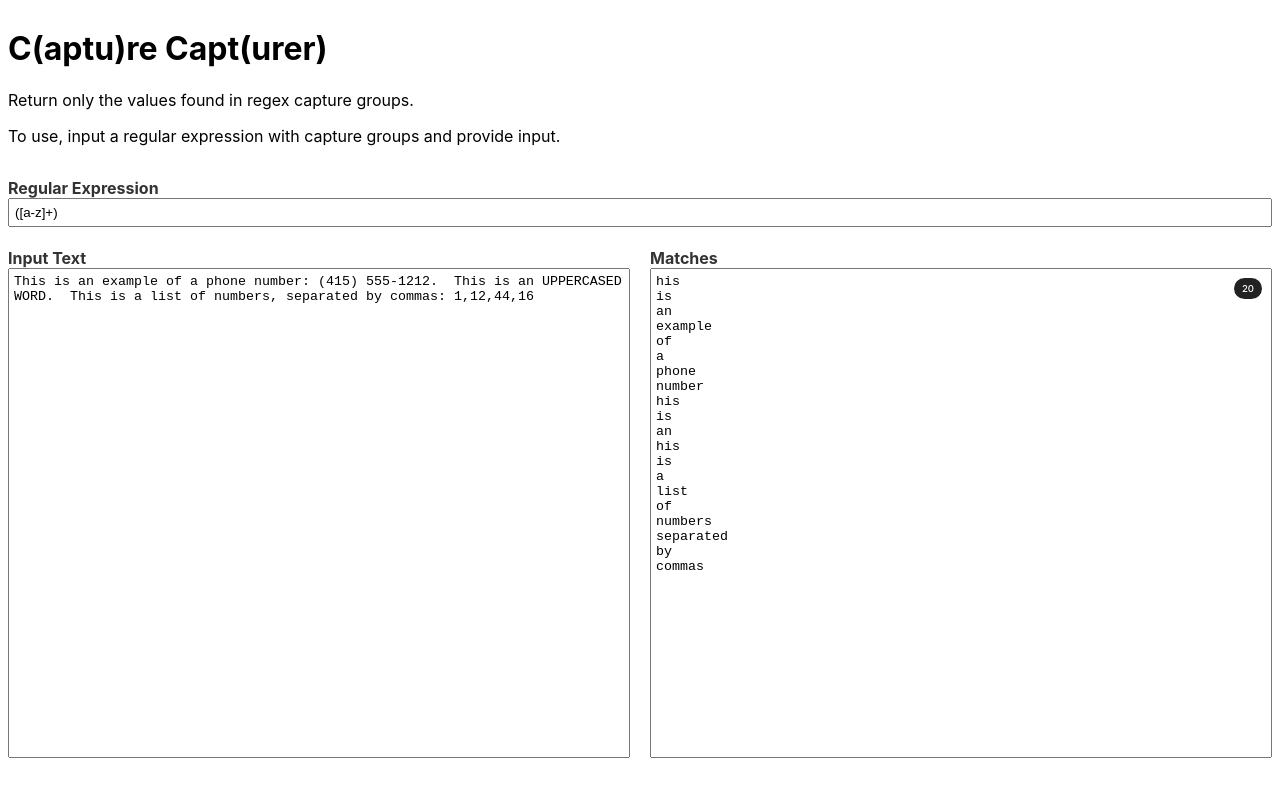
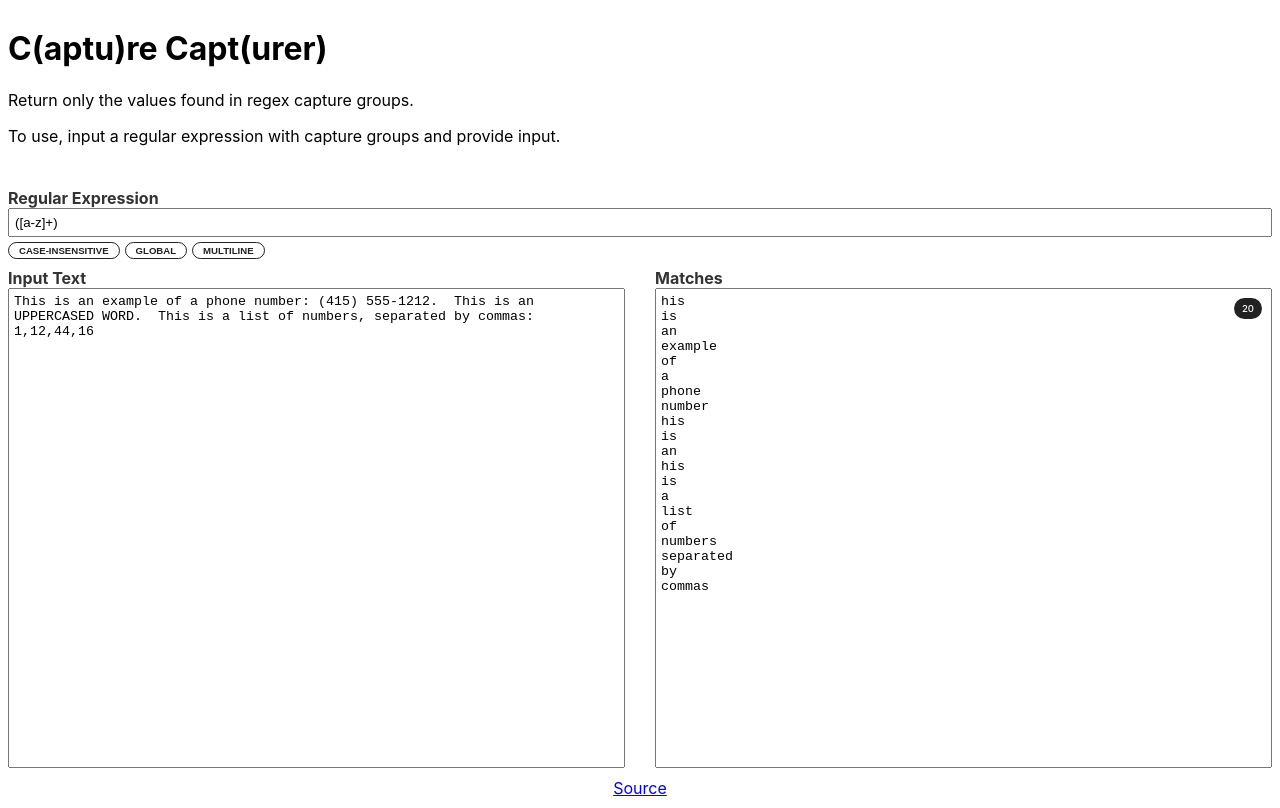
Before and after one commit to Meandmybadself/capturer, a React (Vite) app: page / in a window 1280 px wide. Built offline with nearby package versions, Linux system fonts and the light colour scheme.

Commit message:
Adds README

```diff
--- a/package.json
+++ b/package.json
@@ -5,7 +5,7 @@
   "scripts": {
     "precommit": "lint-staged",
     "dev": "parcel serve src/index.html --open",
-    "build": "rm -rf public & parcel build src/index.html --dist-dir public --no-source-maps"
+    "build": "rm -rf dist & parcel build src/index.html --dist-dir dist --no-source-maps"
   },
   "keywords": [],
   "author": "",
@@ -34,6 +34,7 @@
   },
   "dependencies": {
     "classnames": "^2.3.1",
+    "lodash": "^4.17.21",
     "react": "^17.0.2",
     "react-dom": "^17.0.2"
   },
--- a/src/app.tsx
+++ b/src/app.tsx
@@ -2,6 +2,13 @@ import React, { useCallback, useEffect, useState } from 'react'
 import { useLocalStorage } from './hooks/useLocalStorage'
 import cn from 'classnames'
 import { useDebounce } from './hooks/useDebounce'
+import { xor } from 'lodash/xor'
+
+const REGEXFLAG = {
+    GLOBAL: 'global',
+    CASEINSENSITIVE: 'caseinsensitive',
+    MULTILINE: 'multiline',
+}
 
 function compute(computation, ...message) {
     const delegate = () => {
@@ -49,6 +56,12 @@ const App: React.FunctionComponent = () => {
     const [output, setOutput] = useState<string>('')
     const [matchCount, setMatchCount] = useState<number>(0)
     const [regexClassname, setRegexClassname] = useState('')
+    const [regexFlags, setRegexFlags] = useState([])
+
+    const toggleRegexFlag = useCallback((flag) => {
+        let newRegexFlags = xor(regexFlags, [flag])
+        setRegexFlags(newRegexFlags)
+    }, [regexFlags])
 
     const computeRegex = useCallback(async () => {
         const data: any = await compute(getCaptureGroups, { regex: debouncedRegex, corpus: debouncedCorpus })
@@ -78,7 +91,13 @@ const App: React.FunctionComponent = () => {
                 <span>Regular Expression</span>
                 <input className={cn(regexClassname)} type='text' id='regexInput' name='regexInput' value={regex} onChange={(e: React.ChangeEvent<HTMLTextAreaElement | HTMLInputElement>) => setRegex(e.target.value)} />
             </label>
+            <div id='regex-opts'>
+                <button className={cn({ 'active': regexFlags.includes(REGEXFLAG.CASEINSENSITIVE) })} onClick={() => toggleRegexFlag(REGEXFLAG.CASEINSENSITIVE)}>Case-insensitive</button>
+                <button className={cn({ 'active': regexFlags.includes(REGEXFLAG.GLOBAL) })} onClick={() => toggleRegexFlag(REGEXFLAG.GLOBAL)}>Global</button>
+                <button className={cn({ 'active': regexFlags.includes(REGEXFLAG.MULTILINE) })} onClick={() => toggleRegexFlag(REGEXFLAG.MULTILINE)}>Multiline</button>
+            </div>
         </div>
+
         <div id='corpus'>
             <label>
                 <span>Input Text</span>
@@ -93,6 +112,9 @@ const App: React.FunctionComponent = () => {
                 <textarea value={output} readOnly />
             </label>
         </div>
+        <footer>
+            <a href='https://github.com/Meandmybadself/captures'>Source</a>
+        </footer>
     </div>)
 }
 
--- a/src/index.scss
+++ b/src/index.scss
@@ -35,12 +35,24 @@ div#app {
     -moz-osx-font-smoothing: grayscale;
 
     display: grid;
-    grid-template-rows: 150px 50px 1fr 50px;
+    grid-template-rows: 150px 50px 1fr 30px;
     grid-template-columns: repeat(2, 1fr);
-    grid-gap: 20px;
+    grid-gap: 30px;
     input,
     textarea {
         padding: 5px;
+    }
+    button {
+        background-color: white;
+        color: #222;
+        border: none;
+        border: 1px solid #222;
+        text-transform: uppercase;
+        font-weight: 700;
+        border-radius: 20px;
+        padding: 2px 10px;
+        font-size: 0.6em;
+        margin: 5px 5px 0px 0;
     }
     input {
         &:focus {
@@ -53,6 +65,7 @@ div#app {
             }
         }
     }
+
     textarea {
         resize: none;
         width: 100%;
@@ -90,4 +103,11 @@ div#app {
             font-weight: 500;
         }
     }
+    footer {
+        grid-column: 1 / 3;
+        grid-row: 4 / 5;
+        display: flex;
+        justify-content: center;
+        align-items: ce;
+    }
 }
```
Also changed, not shown: 2 other files (tests, documents, lock files or other folders).
